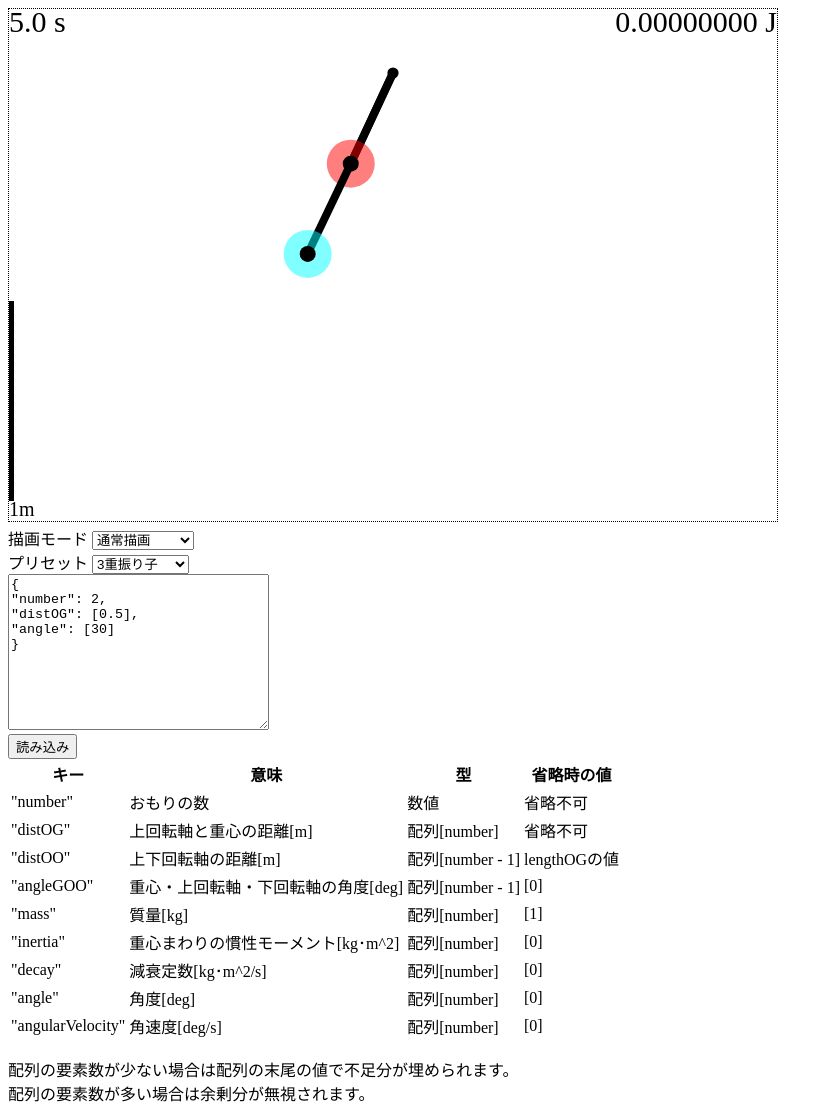
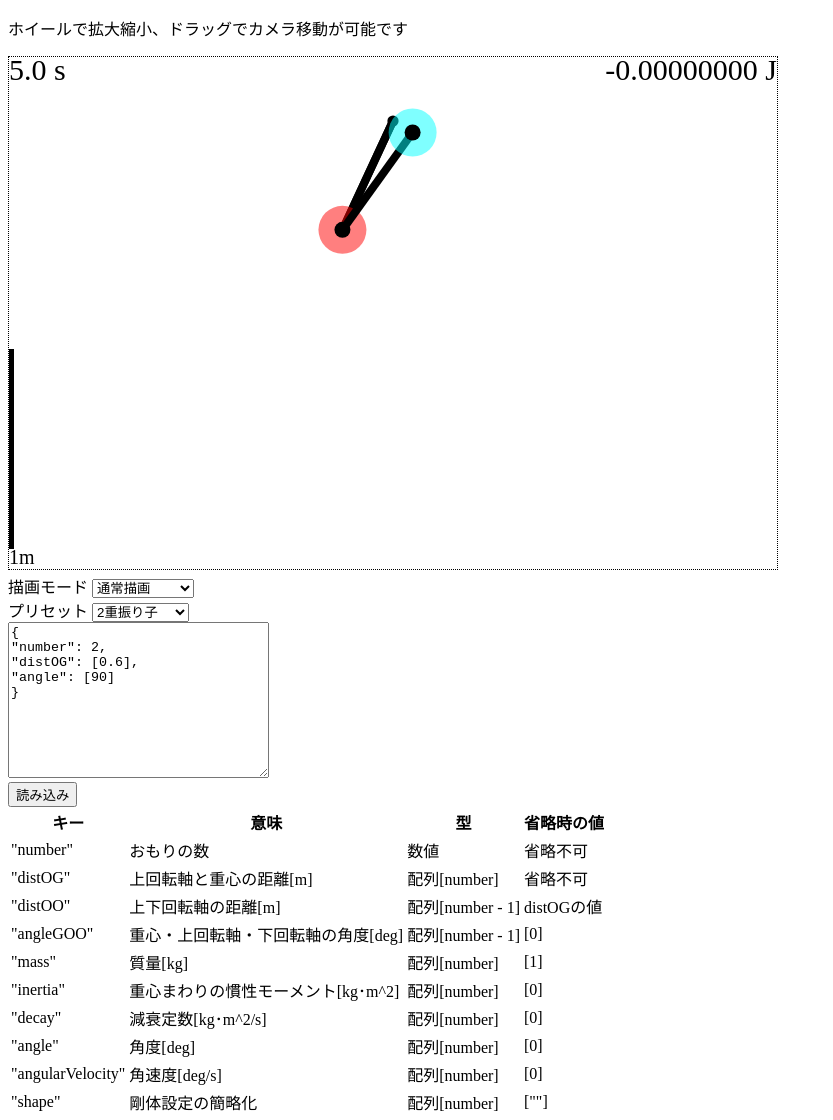
Before and after one commit to roodni/pendulum, a plain HTML site: page index.html in a window 1280 px wide. Shown: the top 1120 px of the page, without its empty margins (0-833 px from the left). Drawn offline with Linux system fonts and the light colour scheme.

Commit message:
プリセット振り子データを使用可能に

```diff
--- a/index.html
+++ b/index.html
@@ -11,6 +11,9 @@
   <script src="./main.js"></script>
 </head>
 <body>
+  <p>
+    ホイールで拡大縮小、ドラッグでカメラ移動が可能です
+  </p>
   <canvas id="screen"></canvas>
   <form name="mainForm">
     <div>
@@ -22,39 +25,46 @@
     </div>
     <div>
       プリセット
-      <select>
-        <option>単振り子</option>
-        <option>2重振り子</option>
-        <option>2重棒振り子</option>
-        <option selected>3重振り子</option>
-        <option>3重棒振り子</option>
-        <option>5重振り子</option>
-        <option>8重振り子</option>
+      <select name="preset">
+        <option value="single">単振り子</option>
+        <option value="double" selected>2重振り子</option>
+        <option value="doubleS">2重棒振り子</option>
+        <option value="triple">3重振り子</option>
+        <option value="tripleS">3重棒振り子</option>
+        <option value="quintuple">5重振り子</option>
+        <option value="beast">8重振り子</option>
       </select>
     </div>
     <div>
-      <textarea rows="10" cols="30" name="pendulumData">{
-"number": 2,
-"distOG": [0.5],
-"angle": [30]
-}</textarea><br>
-      <input type="button" value="読み込み" name="read">
+      <textarea rows="10" cols="30" name="pendulumData"></textarea><br>
+      <input type="button" value="読み込み" name="read"><span id="pendulumDataError"></span>
     </div>
     <table>
       <tr><th>キー</th><th>意味</th><th>型</th><th>省略時の値</th></tr>
       <tr><td>"number"</td><td>おもりの数</td><td>数値</td><td>省略不可</td></tr>
       <tr><td>"distOG"</td><td>上回転軸と重心の距離[m]</td><td>配列[number]</td><td>省略不可</td></tr>
-      <tr><td>"distOO"</td><td>上下回転軸の距離[m]</td><td>配列[number - 1]</td><td>lengthOGの値</td></tr>
+      <tr><td>"distOO"</td><td>上下回転軸の距離[m]</td><td>配列[number - 1]</td><td>distOGの値</td></tr>
       <tr><td>"angleGOO"</td><td>重心・上回転軸・下回転軸の角度[deg]</td><td>配列[number - 1]</td><td>[0]</td></tr>
       <tr><td>"mass"</td><td>質量[kg]</td><td>配列[number]</td><td>[1]</td></tr>
       <tr><td>"inertia"</td><td>重心まわりの慣性モーメント[kg･m^2]</td><td>配列[number]</td><td>[0]</td></tr>
       <tr><td>"decay"</td><td>減衰定数[kg･m^2/s]</td><td>配列[number]</td><td>[0]</td></tr>
       <tr><td>"angle"</td><td>角度[deg]</td><td>配列[number]</td><td>[0]</td></tr>
       <tr><td>"angularVelocity"</td><td>角速度[deg/s]</td><td>配列[number]</td><td>[0]</td></tr>
+      <tr><td>"shape"</td><td>剛体設定の簡略化</td><td>配列[number]</td><td>[""]</td></tr>
     </table>
     <p>
       配列の要素数が少ない場合は配列の末尾の値で不足分が埋められます。<br>
       配列の要素数が多い場合は余剰分が無視されます。
+    </p>
+    <p>
+      shapeの要素に"stick"を指定するとその剛体は棒として扱われます。<br>
+      具体的には、インデックスをiとすると<br>
+      <code>
+      distOO[i] = distOG[i] * 2<br>
+      angleGOO[i] = 0<br>
+      inertia[i] = mass[i] * distOG[i] * distOG[i] / 3
+      </code><br>
+      と書き換えられます。
     </p>
   </form>
   <!--<p>
--- a/main.js
+++ b/main.js
@@ -5,13 +5,23 @@ const canvas = new Canvas();
 const mouse = new MouseInput();
 const pendulum = new Pendulum();
 
+const preset = {
+    'single': '{\n"number": 1,\n"distOG": [0.5],\n"angle": [90]\n}',
+    'double': '{\n"number": 2,\n"distOG": [0.6],\n"angle": [90]\n}',
+    'doubleS': '{\n"number": 2,\n"distOG": [0.3],\n"angle": [90],\n"shape": ["stick"]\n}',
+    'triple': '{\n"number": 3,\n"distOG": [0.6],\n"angle": [90]\n}',
+    'tripleS': '{\n"number": 3,\n"distOG": [0.3],\n"angle": [90],\n"shape": ["stick"]\n}',
+    'quintuple': '{\n"number": 5,\n"distOG": [0.3],\n"angle": [60]\n}',
+    'beast': '{\n"number": 8,\n"distOG": [0.2],\n"angle": [50]\n}'
+};
+
 let images = [];
 
 function init() {
     images[0] = new Image();
     images[0].src = "src/bluebird_baka.png";
-    images[1] = new Image();
-    images[1].src = "src/yaruki_moetsuki_man.png";
+    //images[1] = new Image();
+    //images[1].src = "src/yaruki_moetsuki_man.png";
 
     canvas.init(document.getElementById("screen"), screenW, screenH);
     mouse.init(canvas.canvas);
@@ -19,21 +29,28 @@ function init() {
 
     let form = document.forms.mainForm;
 
+    function presetSelect() {
+        form.pendulumData.value = preset[form.preset.value];
+    }
+    form.preset.addEventListener("change", presetSelect);
+
+    function pendulumDataRead() {
+        let data = new PendulumData(form.pendulumData.value);
+        if (data.error === "") {
+            document.getElementById("pendulumDataError").innerHTML = "";
+            pendulum.readData(data);
+        } else {
+            document.getElementById("pendulumDataError").innerHTML = data.error;
+        }
+    }
+    form.read.addEventListener("click", pendulumDataRead);
+
     function drawModeChange() {
         pendulum.drawMode = form.drawMode.value;
     }
     form.drawMode.addEventListener("change", drawModeChange);
 
-    function pendulumDataRead() {
-        let data = new PendulumData(form.pendulumData.value);
-        if (data.error === "") {
-            pendulum.readData(data);
-        } else {
-            console.log(data.error);
-        }
-    }
-    form.read.addEventListener("click", pendulumDataRead);
-
+    presetSelect();
     pendulumDataRead();
     drawModeChange();
 }
```
